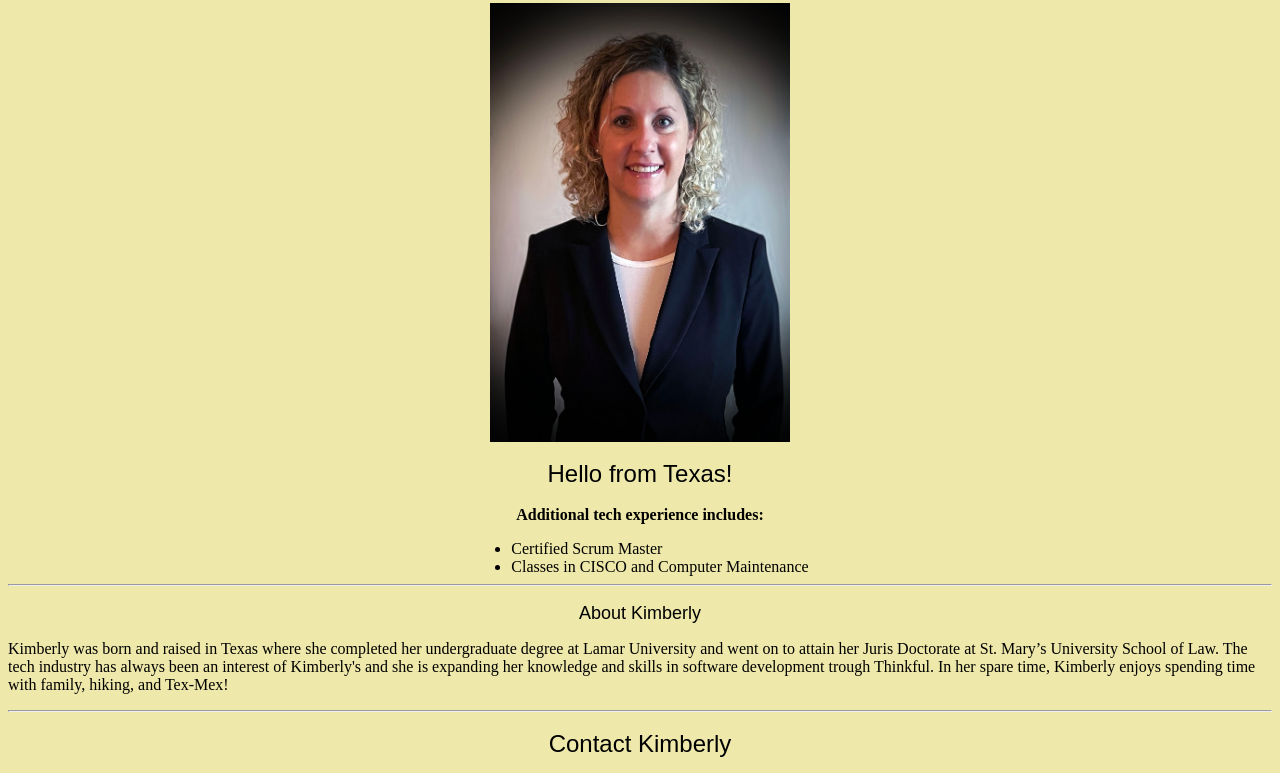
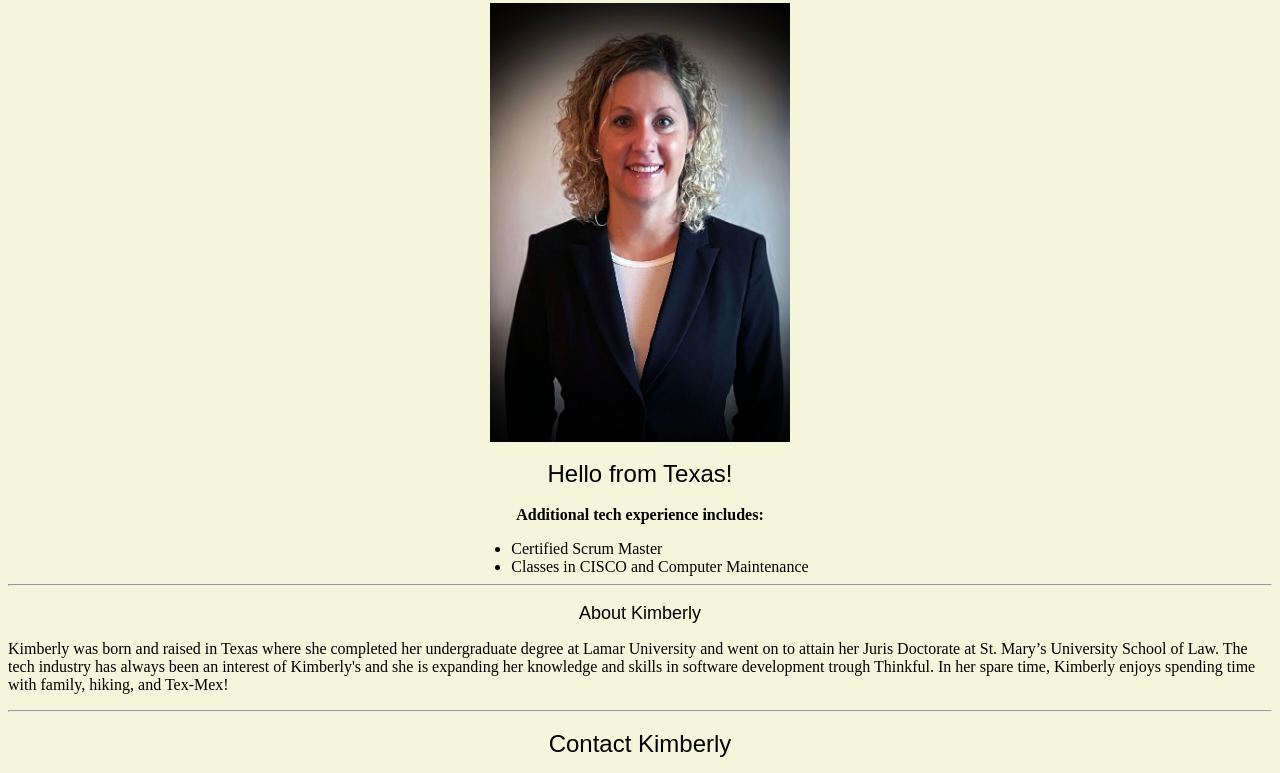
Before and after one commit to kimboutte/kimboutte.github.io, a plain HTML site: page index.html in a window 1280 px wide. Shown: the part 163-936 px from the top of the page. Drawn offline with Linux system fonts and the light colour scheme.

Commit message:
Grading Revisions

```diff
--- a/style.css
+++ b/style.css
@@ -47,12 +47,13 @@ footer {
 }
 
 body {
-  background: palegoldenrod;
+  background: beige;
 }
 
 ol, ul {
   display: table;
   margin: 0 auto;
+  padding: auto;
 }
 
 .centerText {
```
